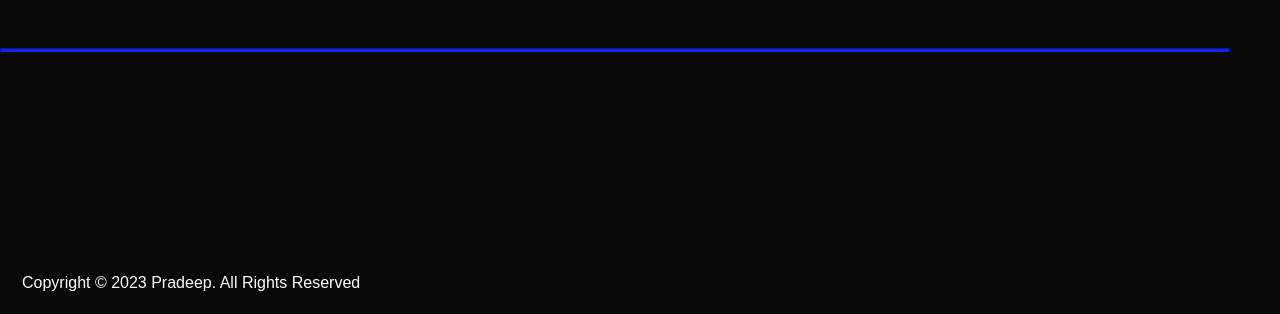
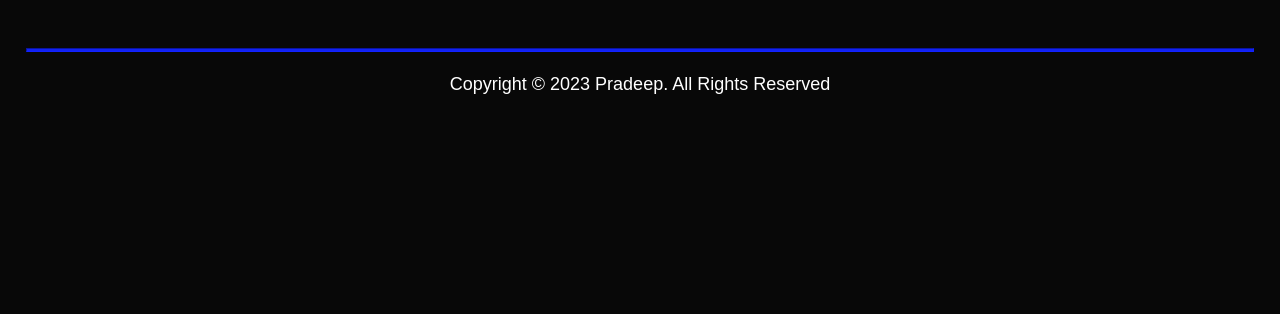
Before and after one commit to Pradeep-Choudhary421/My_Portfolio, a plain HTML site: page home.html in a window 1280 px wide. Shown: the part 1002-1316 px from the top of the page. After the commit the page ends 1119 px from the top, so only its background shows below. Drawn offline with Linux system fonts and the light colour scheme.

Commit message:
changes are done

```diff
--- a/home.html
+++ b/home.html
@@ -47,10 +47,11 @@
     </div>
     </div>
    </div>
-   <hr id="line">
-   <div class="copyright-1" >
-    <p>Copyright  © 2023 Pradeep. All Rights Reserved</p>
-</div>
+   <hr id="line-1">
+
+ <div class="copyright">
+     <p>Copyright  © 2023 Pradeep. All Rights Reserved</p>
+ </div>
 
 
 
--- a/style.css
+++ b/style.css
@@ -356,19 +356,19 @@ form input, form textarea{
 }
 
 
-.copyright-1{
-    width: 100%;
-    /* text-align: center; */
-    padding: 22px;
-    /* background: #262626; */
-    font-weight: 300;
-    margin-top: 200px;
-    overflow-x: hidden;
-}
-
 
 #line{
     width: 96%;
+    background-color: #1121F2;
+    border-color: #1121F2;
+    padding: 1px;
+    /* margin-left: 10%; */
+    margin-top: 50px;
+}
+#line-1{
+
+    width: 96%;
+    margin-left: 2%;
     background-color: #1121F2;
     border-color: #1121F2;
     padding: 1px;
```
Also changed, not shown: index.html (+5 -4 lines).
